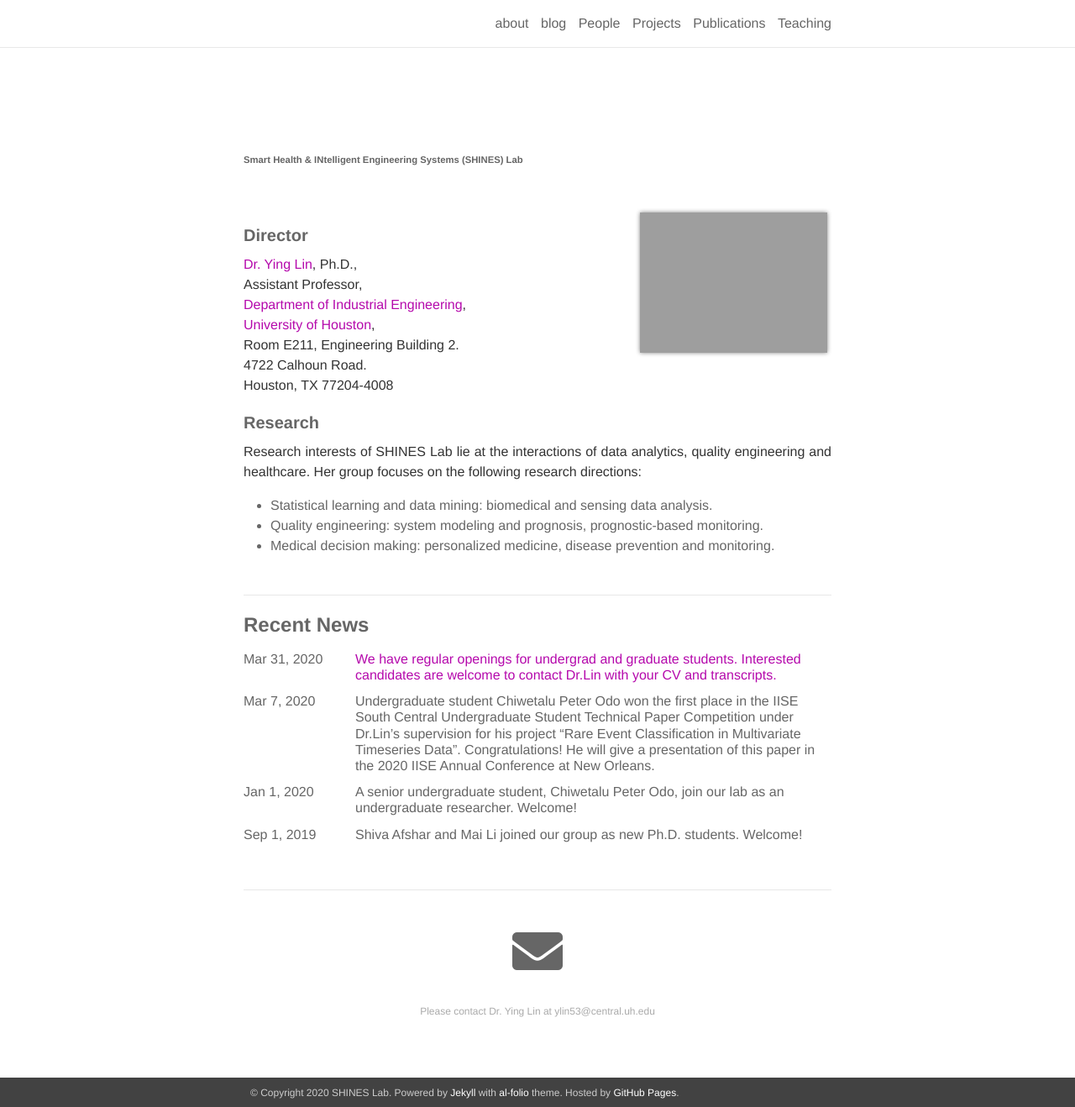
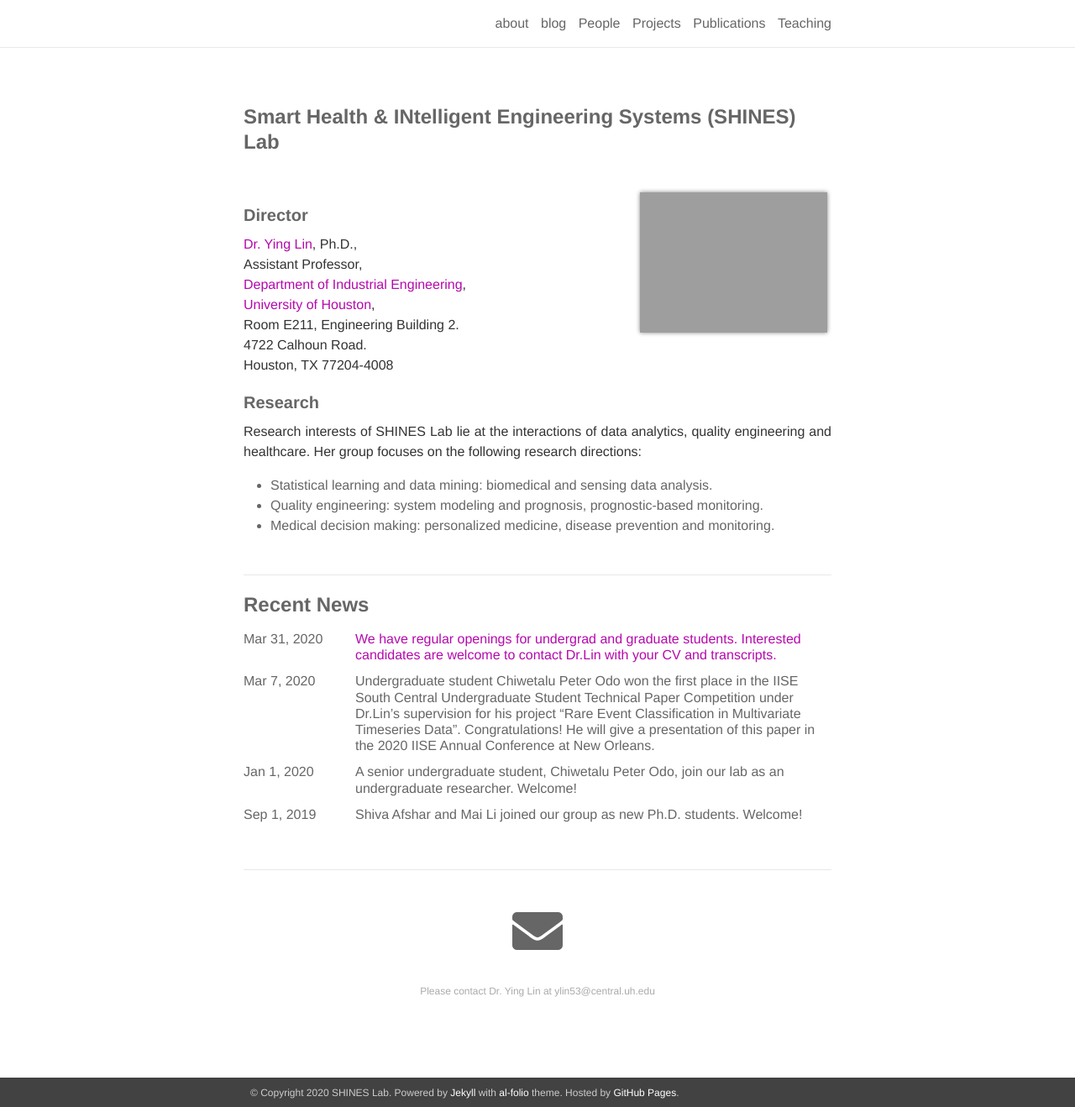
Before and after one commit to shines-lab/shines-lab.github.io, a Jekyll site: the page built from _pages/about.md, in a window 1280 px wide and 1318 px high. Shown: the whole window at 84% size. Built offline with Jekyll 4.4.1, drawn with Linux system fonts in a browser that asks for light colours.

```diff
--- a/_pages/about.md
+++ b/_pages/about.md
@@ -1,7 +1,7 @@
 ---
 layout: about
 permalink: /
-title: <h1><small><b>Smart Health & INtelligent Engineering Systems (SHINES) Lab</b></small></h1>
+title: <h2><b>Smart Health & INtelligent Engineering Systems (SHINES) Lab</b></h2>
 profile:
   align: right
   image: WechatIMG7514.jpeg
```
